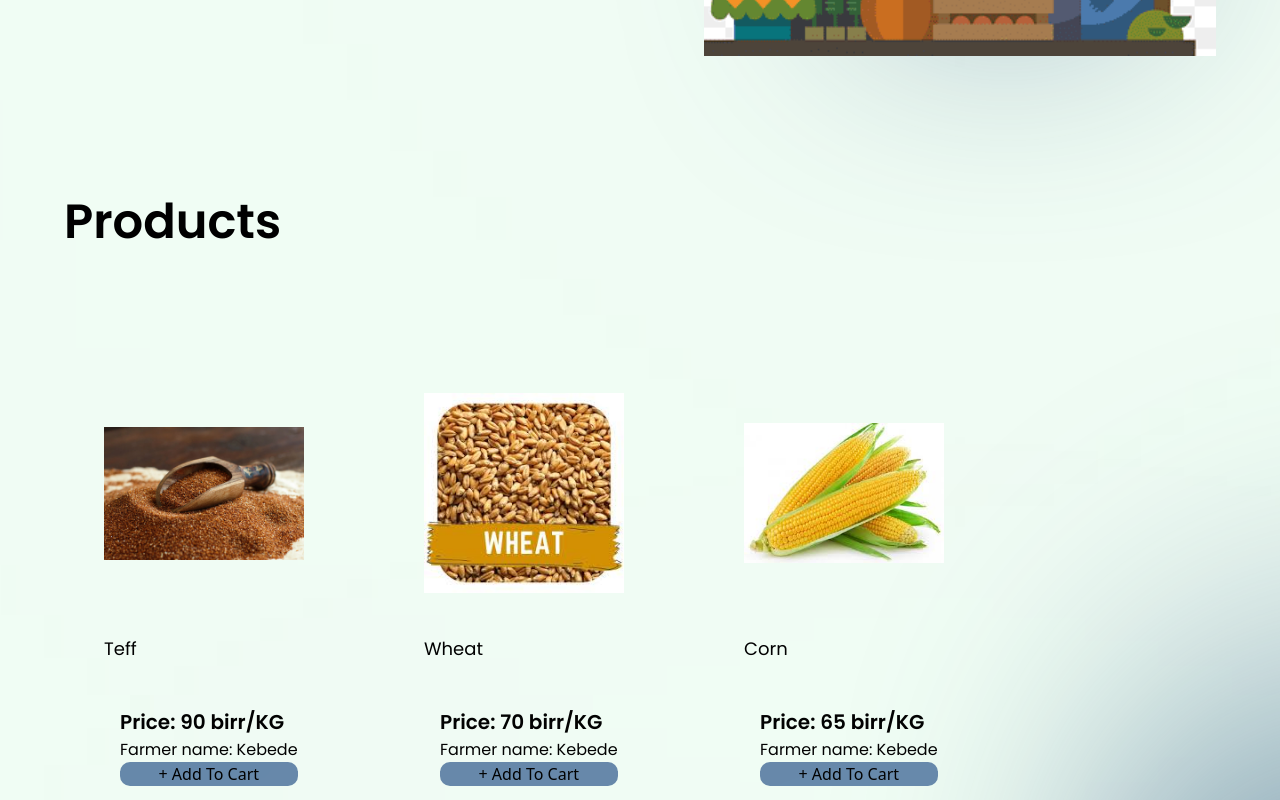
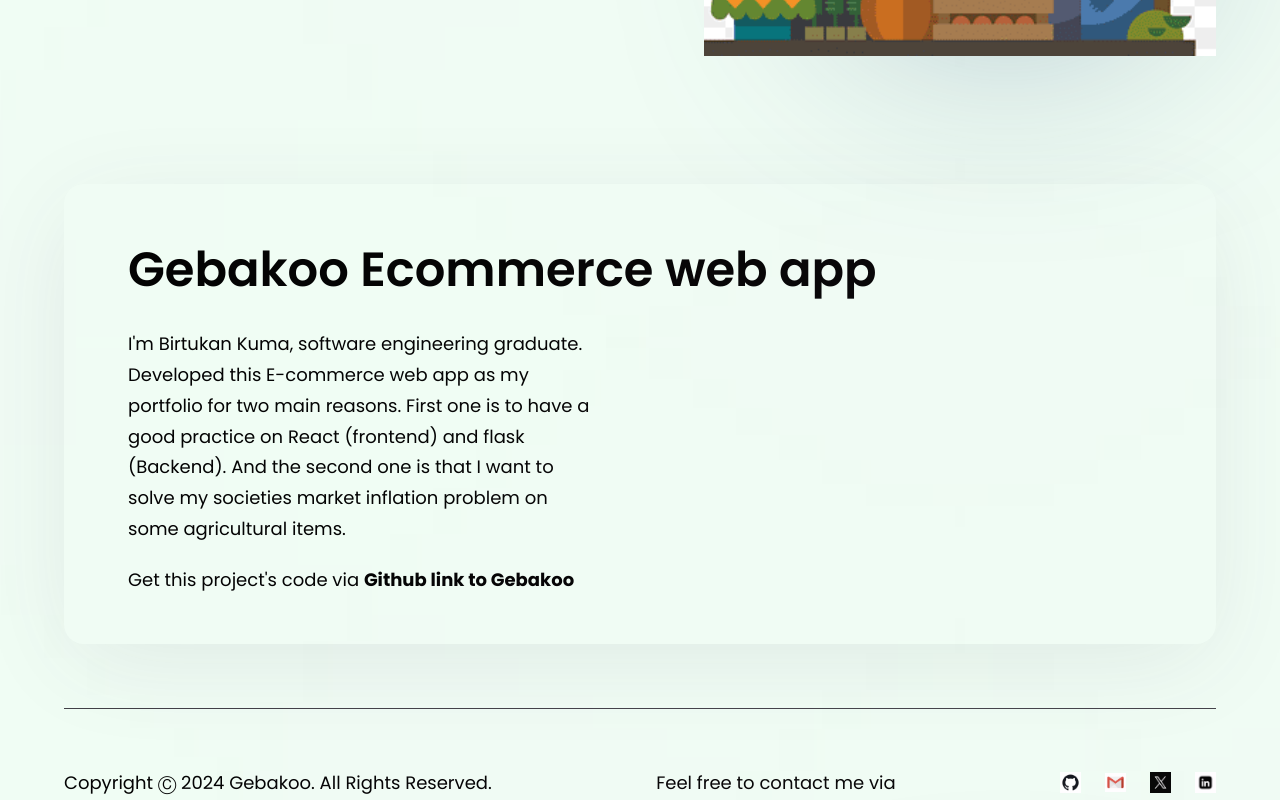
Before and after one commit to BirtukanK/Ecommerce, a React (Vite) app: page / in a window 1280 px wide. Shown: the part 500-1300 px from the top of the page. Built offline with nearby package versions, Linux system fonts and the light colour scheme.

Commit message:
update landing page

```diff
--- a/src/App.jsx
+++ b/src/App.jsx
@@ -2,7 +2,7 @@ import { BrowserRouter as Router, Route, Routes} from "react-router-dom";
 import styles from './style';
 import { useState } from 'react';
 
-import { Footer, Navbar, Product, Hero, Register} from "./components";
+import { Footer, Navbar, Product, Hero, Register, About} from "./components";
 import Login from "./components/Login";
 
 
@@ -91,7 +91,7 @@ function App () {
         <div className={`bg-primary ${styles.paddingX} ${styles.flexStart}`}>
             <div className={`${styles.boxWidth}`}>
               <Hero />
-              <Product />
+              <About />
               <Footer />
             </div>
           </div>
--- /dev/null
+++ b/src/components/About.jsx
@@ -0,0 +1,20 @@
+
+import styles from "../style";
+
+const About = () => {
+    return(
+    <section className={`${styles.flexCenter} ${styles.marginY} ${styles.padding} sm:flex-row flex-col bg-white-gradient-2 rounded-[20px] box-shadow`}>
+    <div className="flex-1 flex flex-col">
+      <h2 className={styles.heading2}>Gebakoo Ecommerce web app</h2>
+      <p className={`${styles.paragraph} max-w-[470px] mt-5 `}>
+        I'm Birtukan Kuma, software engineering graduate. Developed this E-commerce web app
+        as my portfolio for two main reasons. First one is to have a good practice on React (frontend) and flask (Backend). And the second one is that I want to solve my societies market inflation problem on some agricultural items.</p>
+        <p className={`${styles.paragraph} max-w-[470px] mt-5 `}>Get this project's code via <a href="https://github.com/BirtukanK/Ecommerce"><b>Github link to Gebakoo</b></a></p>
+        </div>
+
+
+  </section>
+    )
+}
+
+export default About
--- a/src/components/index.js
+++ b/src/components/index.js
@@ -3,6 +3,7 @@ import Product from "./Product";
 import Hero from "./Hero";
 import Register from "./Register";
 import Footer from "./Footer";
+import About from "./About";
 
 export {
   Navbar,
@@ -10,4 +11,5 @@ export {
   Product,
   Hero,
   Register,
+  About,
 };
--- a/src/style.js
+++ b/src/style.js
@@ -2,7 +2,7 @@ const styles = {
     boxWidth: "xl:max-w-[1280px] w-full",
 
     heading2: "font-poppins font-semibold xs:text-[48px] text-[40px] text-black xs:leading-[76.8px] leading-[66.8px] w-full",
-    paragraph: "font-poppins font-normal text-dimWhite text-[18px] leading-[30.8px]",
+    paragraph: "font-poppins font-normal text-black text-[18px] leading-[30.8px]",
 
     flexCenter: "flex justify-center items-center",
     flexStart: "flex justify-center items-start",
```
Also changed, not shown: 1 other file (tests, documents, lock files or other folders).
